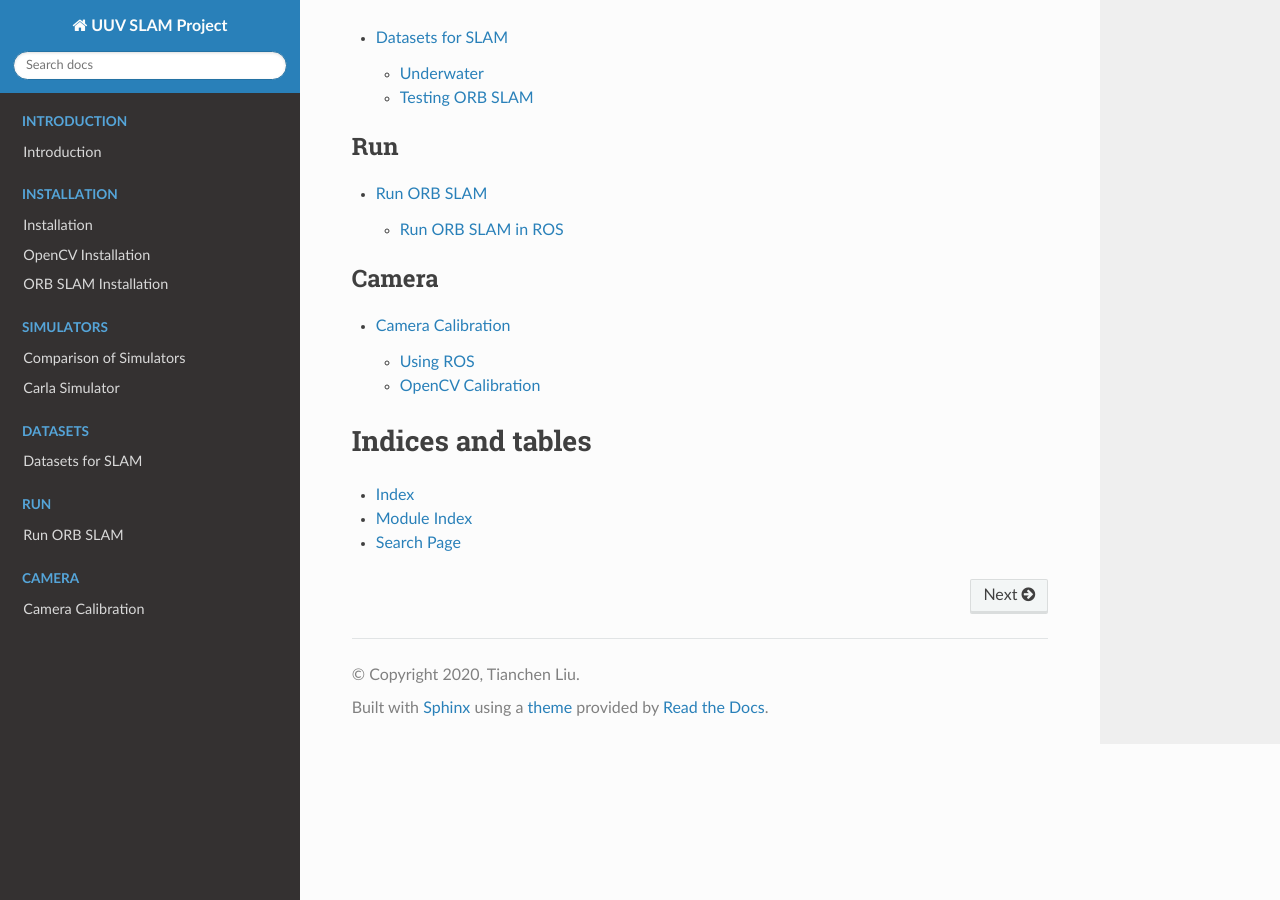
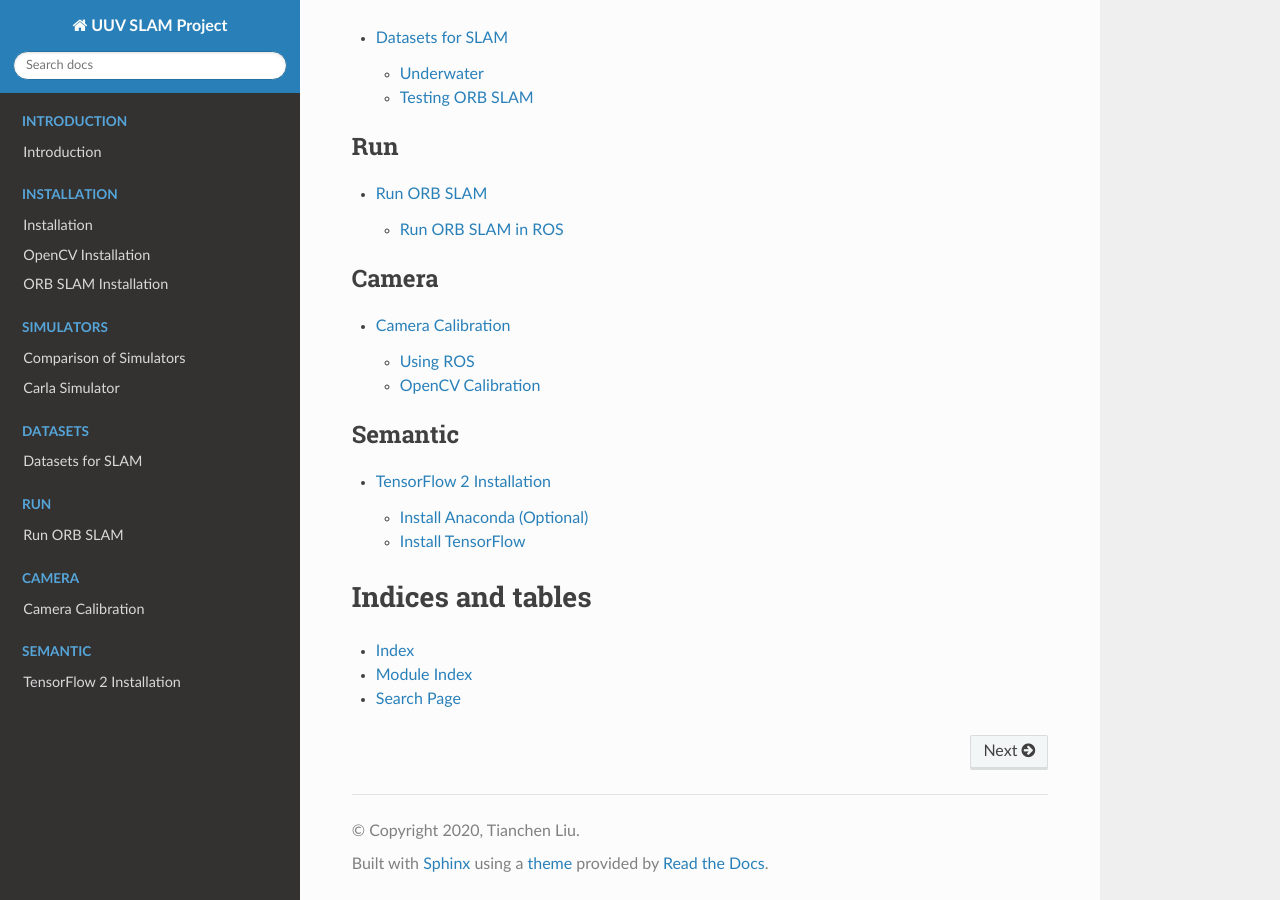
Before and after one commit to tianchenliu/uuv-slam-docs-test, a Sphinx documentation site: the page built from docs/source/index.rst, in a window 1280 px wide and 900 px high, scrolled down 950 px. Built offline with Sphinx 7.4.7 and the Read the Docs theme 2.0.0, drawn with Linux system fonts in a browser that asks for light colours.

Commit message:
tensorflow installation doc

```diff
--- a/docs/source/index.rst
+++ b/docs/source/index.rst
@@ -48,6 +48,11 @@ underwater vehicle SLAM project at University of Maryland, College Park.
 
    sections/camera/camera_calibration
 
+.. toctree::
+   :maxdepth: 2
+   :caption: Semantic
+
+   sections/semantic/tensorflow2_installation
 
 
 Indices and tables
```
Also changed, not shown: docs/source/sections/semantic/tensorflow2_installation.rst (added, +65 -0 lines).
